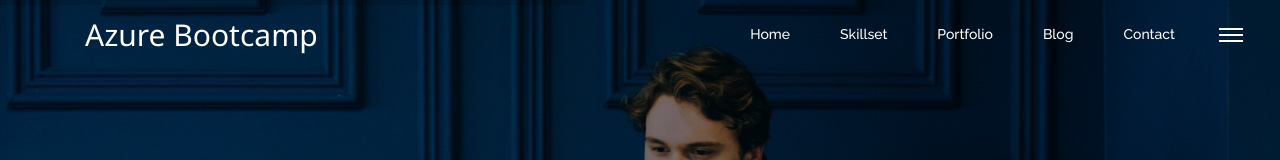
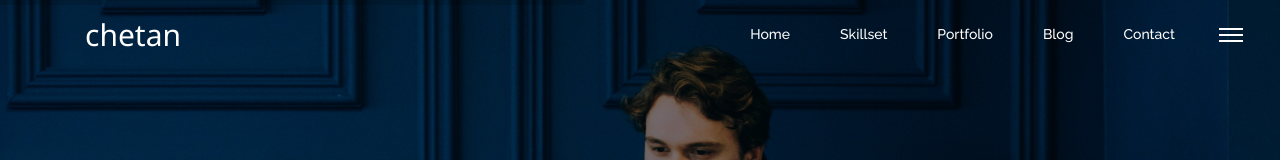
Before and after one commit to Chetan36/ChetanWeb, a website: page public/index.html in a window 1280 px wide. Shown: the top 160 px of the page. Drawn offline with nearby package versions, Linux system fonts and the light colour scheme; some packages are replaced by stand-ins of ours.

Commit message:
Just checking with it

```diff
--- a/public/index.html
+++ b/public/index.html
@@ -61,7 +61,7 @@
       <div class="container">
          <a class="navbar-brand" href="index.html">
          <!-- <img src="images/logo-transparent.png" alt="logo"> -->
-         <h3 style="color: white; font-family: 'Segoe UI', Tahoma, Geneva, Verdana, sans-serif">Azure Bootcamp</h3>
+         <h3 style="color: white; font-family: 'Segoe UI', Tahoma, Geneva, Verdana, sans-serif">chetan</h3>
          </a>
          <button class="navbar-toggler navbar-toggler-right collapsed" type="button" data-toggle="collapse" data-target="#xenav">
             <span> </span>
```
